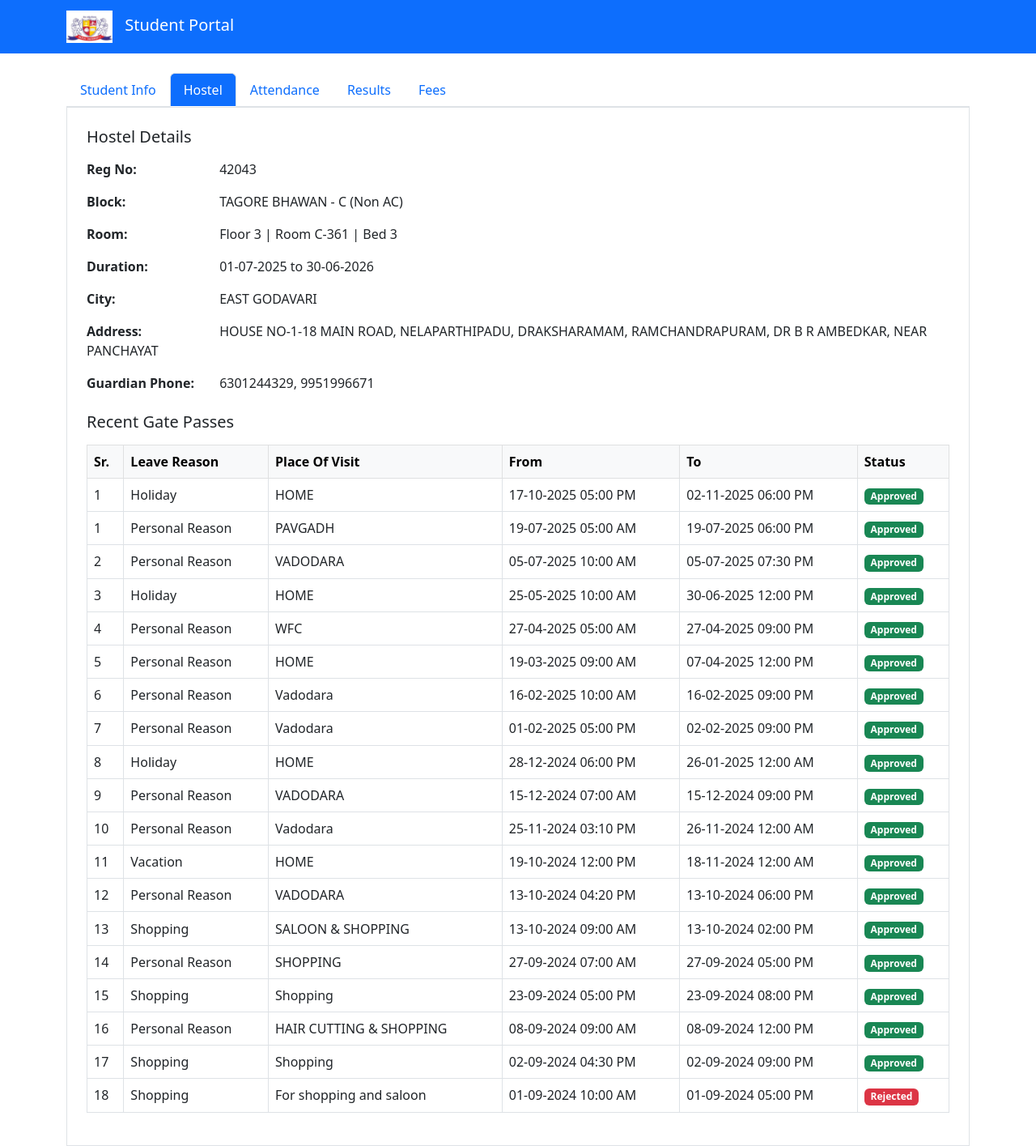
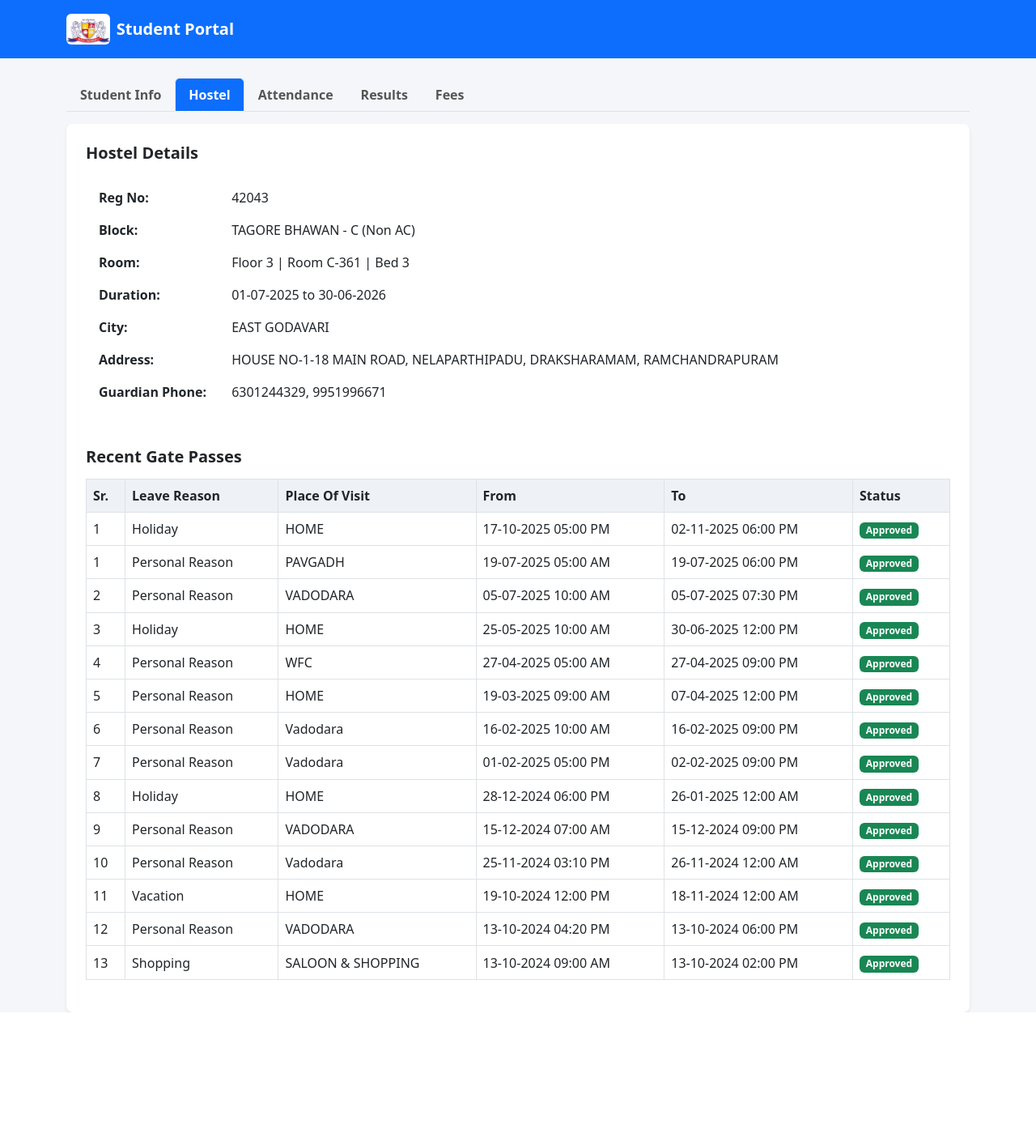
Before and after one commit to VARDHANVALLURI/PARUL_UNIVERSITY, a PHP site: page /dashboard.php in a window 1280 px wide, after a click on "Hostel". Shown: the whole page at 81% size. After the commit the page ends 1250 px from the top, so only its background shows below. Run offline with PHP 8.4, Linux system fonts and the light colour scheme; the visitor is signed in with stand-in values (Sample User, id 1); some libraries are stand-ins or nearby versions.

Commit message:
dashboard.php

```diff
--- a/dashboard.php
+++ b/dashboard.php
@@ -5,7 +5,6 @@ if (!isset($_SESSION['student'])) {
   exit;
 }
 ?>
-
 <!DOCTYPE html>
 <html lang="en">
 <head>
@@ -13,70 +12,143 @@ if (!isset($_SESSION['student'])) {
 <title>Student Portal - Dashboard</title>
 <meta name="viewport" content="width=device-width, initial-scale=1">
 
-  <!-- Bootstrap 5 CDN -->
+<!-- Bootstrap 5 -->
 <link href="https://cdn.jsdelivr.net/npm/bootstrap@5.3.0/dist/css/bootstrap.min.css" rel="stylesheet">
-  <script src="https://cdnjs.cloudflare.com/ajax/libs/jspdf/2.5.1/jspdf.umd.min.js"></script>
-  <script src="https://cdnjs.cloudflare.com/ajax/libs/html2canvas/1.4.1/html2canvas.min.js"></script>
+<link rel="stylesheet" href="https://cdn.jsdelivr.net/npm/bootstrap-icons@1.11.1/font/bootstrap-icons.css">
 
 <style>
-    .profile-pic img {
-      border-radius: 10px;
-      border: 3px solid #555;
-      width: 150px;
+body {
+  background: #f4f6f9;
+  font-family: system-ui, -apple-system, "Segoe UI", Roboto, sans-serif;
+  margin: 0;
+}
+
+/* Navbar */
+.navbar {
+  background: #0d6efd;
+  padding: 12px 0;
+}
+.navbar-brand img {
+  height: 38px;
+  margin-right: 8px;
+  border-radius: 6px;
+}
+
+/* Tabs */
+.nav-tabs .nav-link {
+  font-weight: 600;
+  color: #555;
+  border-radius: 6px 6px 0 0;
 }
 .nav-tabs .nav-link.active {
-      background-color: #0d6efd;
+  background: #0d6efd;
   color: white;
 }
+
+/* Container box */
+.tab-content {
+  border-radius: 8px;
+  margin-top: 15px;
+}
+
+/* Profile photo */
+.profile-pic img {
+  width: 150px;
+  border-radius: 10px;
+  border: 3px solid #ddd;
+}
+
+/* Labels */
 .info-label {
-      font-weight: bold;
+  font-weight: 600;
   width: 160px;
   display: inline-block;
 }
-    .table th, .table td {
+
+/* Table */
+.table {
+  background: white;
+  border-radius: 6px;
+}
+.table th {
+  background: #eef1f5;
+}
+.table td, .table th {
   vertical-align: middle !important;
 }
+
+/* Image result */
 .result-img {
   width: 100%;
   max-width: 600px;
-      border: 2px solid #666;
+  border: 2px solid #ccc;
   border-radius: 10px;
+}
+
+/* Section spacing */
+h5 {
+  font-weight: 700;
+  margin-bottom: 15px;
+}
+
+.card-section {
+  background: white;
+  padding: 16px;
+  border-radius: 8px;
+  margin-bottom: 20px;
+}
+
+/* Responsive fix */
+@media(max-width: 576px) {
+  .info-label {
+    width: 130px;
+  }
+  .profile-pic img {
+    width: 120px;
+  }
 }
 </style>
 </head>
+
 <body>
 
-<!-- Navbar -->
-<nav class="navbar navbar-expand-lg navbar-dark bg-primary">
+<!-- NAVBAR -->
+<nav class="navbar navbar-expand-lg navbar-dark">
   <div class="container">
-    <a class="navbar-brand" href="#">
-      <img src="logo.jpg" alt="College Logo" height="40">
-      &nbsp; Student Portal
+    <a class="navbar-brand d-flex align-items-center" href="#">
+      <img src="logo.jpg" alt="College Logo">
+      <span class="fw-bold">Student Portal</span>
     </a>
   </div>
 </nav>
 
-<!-- Main Content -->
+<!-- MAIN CONTENT -->
 <div class="container mt-4">
+
+  <!-- TABS -->
   <ul class="nav nav-tabs" id="portalTabs">
-    <li class="nav-item"><a class="nav-link active" data-bs-toggle="tab" href="#student"> Student Info</a></li>
-    <li class="nav-item"><a class="nav-link" data-bs-toggle="tab" href="#hostel"> Hostel</a></li>
-    <li class="nav-item"><a class="nav-link" data-bs-toggle="tab" href="#attendance"> Attendance</a></li>
-    <li class="nav-item"><a class="nav-link" data-bs-toggle="tab" href="#results"> Results</a></li>
-    <li class="nav-item"><a class="nav-link" data-bs-toggle="tab" href="#fees"> Fees</a></li>
+    <li class="nav-item"><a class="nav-link active" data-bs-toggle="tab" href="#student">Student Info</a></li>
+    <li class="nav-item"><a class="nav-link" data-bs-toggle="tab" href="#hostel">Hostel</a></li>
+    <li class="nav-item"><a class="nav-link" data-bs-toggle="tab" href="#attendance">Attendance</a></li>
+    <li class="nav-item"><a class="nav-link" data-bs-toggle="tab" href="#results">Results</a></li>
+    <li class="nav-item"><a class="nav-link" data-bs-toggle="tab" href="#fees">Fees</a></li>
   </ul>
 
-  <div class="tab-content border p-4 bg-white">
-    <!-- Student Info Tab -->
+  <div class="tab-content bg-white p-4 shadow-sm">
+
+    <!-- STUDENT INFO -->
     <div id="student" class="tab-pane fade show active">
-      <div class="text-center mb-3">
+      <div class="text-center mb-4">
         <div class="profile-pic mb-2">
           <img src="profile.jpg" alt="Student Photo">
         </div>
         <h5 class="fw-bold">VALLURI SRI KRISHNA VARDAN</h5>
-        <p class="text-muted">Roll No: 2403031260215 | Branch: CSE (3CYBER3)</p>
+        <p class="text-muted">
+          Roll No: 2403031260215 | Branch: CSE (3CYBER3)
+        </p>
       </div>
-      <div>
+
+      <div class="card-section">
         <p><span class="info-label">DOB:</span> 28-11-2006</p>
         <p><span class="info-label">Student Phone:</span> 6281048554</p>
         <p><span class="info-label">Father:</span> VALLURI VENKATA KRISHNANANDA CHOWDARY | 9951996671</p>
@@ -86,26 +158,29 @@ if (!isset($_SESSION['student'])) {
       </div>
     </div>
 
-    <!-- Hostel Tab -->
+    <!-- HOSTEL -->
     <div id="hostel" class="tab-pane fade">
-      <h5 class="mb-3">Hostel Details</h5>
+      <h5>Hostel Details</h5>
+      <div class="card-section">
         <p><span class="info-label">Reg No:</span> 42043</p>
         <p><span class="info-label">Block:</span> TAGORE BHAWAN - C (Non AC)</p>
         <p><span class="info-label">Room:</span> Floor 3 | Room C-361 | Bed 3</p>
         <p><span class="info-label">Duration:</span> 01-07-2025 to 30-06-2026</p>
         <p><span class="info-label">City:</span> EAST GODAVARI</p>
-      <p><span class="info-label">Address:</span> HOUSE NO-1-18 MAIN ROAD, NELAPARTHIPADU, DRAKSHARAMAM, RAMCHANDRAPURAM, DR B R AMBEDKAR, NEAR PANCHAYAT</p>
+        <p><span class="info-label">Address:</span> HOUSE NO-1-18 MAIN ROAD, NELAPARTHIPADU, DRAKSHARAMAM, RAMCHANDRAPURAM</p>
         <p><span class="info-label">Guardian Phone:</span> 6301244329, 9951996671</p>
+      </div>
 
-      <h5 class="mt-4 mb-3">Recent Gate Passes</h5>
+      <h5 class="mt-4">Recent Gate Passes</h5>
       <div class="table-responsive">
-        <table class="table table-bordered align-middle">
-          <thead class="table-light">
+        <table class="table table-bordered">
+          <thead>
             <tr>
               <th>Sr.</th><th>Leave Reason</th><th>Place Of Visit</th><th>From</th><th>To</th><th>Status</th>
             </tr>
           </thead>
           <tbody>
+            <?php /* Your existing table rows preserved */ ?>
             <tr><td>1</td><td>Holiday</td><td>HOME</td><td>17-10-2025 05:00 PM</td><td>02-11-2025 06:00 PM</td><td><span class="badge bg-success">Approved</span></td></tr>
             <tr><td>1</td><td>Personal Reason</td><td>PAVGADH</td><td>19-07-2025 05:00 AM</td><td>19-07-2025 06:00 PM</td><td><span class="badge bg-success">Approved</span></td></tr>
             <tr><td>2</td><td>Personal Reason</td><td>VADODARA</td><td>05-07-2025 10:00 AM</td><td>05-07-2025 07:30 PM</td><td><span class="badge bg-success">Approved</span></td></tr>
@@ -120,110 +195,66 @@ if (!isset($_SESSION['student'])) {
             <tr><td>11</td><td>Vacation</td><td>HOME</td><td>19-10-2024 12:00 PM</td><td>18-11-2024 12:00 AM</td><td><span class="badge bg-success">Approved</span></td></tr>
             <tr><td>12</td><td>Personal Reason</td><td>VADODARA</td><td>13-10-2024 04:20 PM</td><td>13-10-2024 06:00 PM</td><td><span class="badge bg-success">Approved</span></td></tr>
             <tr><td>13</td><td>Shopping</td><td>SALOON & SHOPPING</td><td>13-10-2024 09:00 AM</td><td>13-10-2024 02:00 PM</td><td><span class="badge bg-success">Approved</span></td></tr>
-            <tr><td>14</td><td>Personal Reason</td><td>SHOPPING</td><td>27-09-2024 07:00 AM</td><td>27-09-2024 05:00 PM</td><td><span class="badge bg-success">Approved</span></td></tr>
-            <tr><td>15</td><td>Shopping</td><td>Shopping</td><td>23-09-2024 05:00 PM</td><td>23-09-2024 08:00 PM</td><td><span class="badge bg-success">Approved</span></td></tr>
-            <tr><td>16</td><td>Personal Reason</td><td>HAIR CUTTING & SHOPPING</td><td>08-09-2024 09:00 AM</td><td>08-09-2024 12:00 PM</td><td><span class="badge bg-success">Approved</span></td></tr>
-            <tr><td>17</td><td>Shopping</td><td>Shopping</td><td>02-09-2024 04:30 PM</td><td>02-09-2024 09:00 PM</td><td><span class="badge bg-success">Approved</span></td></tr>
-            <tr><td>18</td><td>Shopping</td><td>For shopping and saloon</td><td>01-09-2024 10:00 AM</td><td>01-09-2024 05:00 PM</td><td><span class="badge bg-danger">Rejected</span></td></tr>
           </tbody>
         </table>
       </div>
     </div>
 
+    <!-- ATTENDANCE -->
+    <div id="attendance" class="tab-pane fade">
+      <h5>Attendance Overview</h5>
 
-    <!-- Attendance Tab -->
-    <div id="attendance" class="tab-pane fade">
-      <h5 class="mb-3">Attendance Overview </h5>
-
-      <!-- Structured Table -->
       <div class="table-responsive mb-4">
         <table class="table table-bordered">
-          <thead class="table-light">
+          <thead>
             <tr>
               <th>Sr</th><th>Subject</th><th>Slot</th><th>Conducted</th><th>Present</th><th>Absent</th><th>%</th>
             </tr>
           </thead>
           <tbody>
-            <tr><td>1</td><td>Design of Data Structures</td><td>Theory</td><td>28</td><td>26</td><td>2</td></td><td>98%</td></tr>
+            <tr><td>1</td><td>Design of Data Structures</td><td>Theory</td><td>28</td><td>26</td><td>2</td><td>98%</td></tr>
             <tr><td>2</td><td>DDS Lab</td><td>Practical</td><td>20</td><td>19</td><td>0</td><td>99%</td></tr>
             <tr><td>3</td><td>DBMS</td><td>Theory</td><td>28</td><td>28</td><td>0</td><td>100%</td></tr>
             <tr><td>4</td><td>DBMS Lab</td><td>Practical</td><td>10</td><td>9</td><td>0</td><td>100%</td></tr>
-            <tr><td>5</td><td>OOP with JAVA</td><td>Theory</td><td>10</td><td>10</td><td>0</td><td>100%</td></tr>
-            <tr><td>6</td><td>JAVA Lab</td><td>Practical</td><td>8</td><td>7</td><td>1</td><td>99%</td></tr>
-            <tr><td>7</td><td>Kali Linux</td><td>Theory</td><td>15</td><td>10</td><td>5</td><td>66.7%</td></tr>
-            <tr><td>8</td><td>Kali Lab</td><td>Practical</td><td>4</td><td>2</td><td>2</td><td>50%</td></tr>
-            <tr><td>9</td><td>Discrete Math</td><td>Theory</td><td>19</td><td>10</td><td>9</td><td>52.6%</td></tr>
-            <tr><td>10</td><td>Prof. Comm.</td><td>Theory</td><td>10</td><td>6</td><td>4</td><td>60%</td></tr>
           </tbody>
         </table>
       </div>
 
-      <!-- Custom Slot Breakdown -->
-      <h6 class="mb-2">Slot-wise Day-wise Attendance</h6>
+      <h6 class="fw-bold mb-2">Slot-wise Attendance</h6>
       <div class="table-responsive mb-4">
         <table class="table table-bordered text-center">
-    <thead class="table-light">
+          <thead>
             <tr>
-        <th>Date</th>
-        <th>Day</th>
-        <th>Slot 1</th>
-        <th>Slot 2</th>
-        <th>Slot 3</th>
-        <th>Slot 4</th>
+              <th>Date</th><th>Day</th><th>Slot1</th><th>Slot2</th><th>Slot3</th><th>Slot4</th>
             </tr>
           </thead>
           <tbody>
-      <tr><td>03-oct-25</td><td>Fri</td><td>P</td><td>P</td><td>LIB</td><td>P</td></tr
-      <tr><td>02-oct-25</td><td>Thu</td><td>AB</td><td>P</td><td>P</td><td>AB</td></tr
-      <tr><td>01-oct-25</td><td>Wed</td><td>P</td><td>P</td><td>LIB</td><td>P</td></tr
-      <tr><td>30-sep-25</td><td>Tue</td><td>P</td><td>P</td><td>P</td><td>AB</td></tr
-      <tr><td>29-Sep-25</td><td>Mon</td><td>P</td><td>P</td><td>P</td><td>P</td></tr
-      <tr><td>25-sep-25</td><td>Thu</td><td>AB</td><td>P</td><td>P</td><td>AB</td></tr
-      <tr><td>24-sep-25</td><td>Wed</td><td>P</td><td>P</td><td>LIB</td><td>P</td></tr
-      <tr><td>23-sep-25</td><td>Tue</td><td>P</td><td>P</td><td>P</td><td>P</td></tr
-      <tr><td>22-Sep-25</td><td>Mon</td><td>P</td><td>P</td><td>P</td><td>P</td></tr
-      <tr><td>19-sep-25</td><td>Fri</td><td>P</td><td>P</td><td>LIB</td><td>P</td></tr
-      <tr><td>18-sep-25</td><td>Thu</td><td>AB</td><td>P</td><td>P</td><td>AB</td></tr
-      <tr><td>17-sep-25</td><td>Wed</td><td>P</td><td>P</td><td>LIB</td><td>P</td></tr
-      <tr><td>16-sep-25</td><td>Tue</td><td>P</td><td>P</td><td>P</td><td>P</td></tr
-      <tr><td>15-Sep-25</td><td>Mon</td><td>P</td><td>P</td><td>P</td><td>P</td></tr
-      <tr><td>11-sep-25</td><td>Thu</td><td>P</td><td>P</td><td>P</td><td>P</td></tr
-      <tr><td>10-sep-25</td><td>Wed</td><td>P</td><td>P</td><td>LIB</td><td>P</td></tr
-      <tr><td>09-sep-25</td><td>Tue</td><td>P</td><td>P</td><td>P</td><td>P</td></tr
-      <tr><td>08-Sep-25</td><td>Mon</td><td>P</td><td>P</td><td>P</td><td>P</td></tr
-      <tr><td>05-sep-25</td><td>Fri</td><td>P</td><td>P</td><td>LIB</td><td>P</td></tr
-      <tr><td>04-sep-25</td><td>Thu</td><td>P</td><td>P</td><td>P</td><td>P</td></tr
-      <tr><td>03-sep-25</td><td>Wed</td><td>P</td><td>P</td><td>LIB</td><td>P</td></tr
-      <tr><td>02-sep-25</td><td>Tue</td><td>P</td><td>P</td><td>P</td><td>P</td></tr
-      <tr><td>01-Sep-25</td><td>Mon</td><td>P</td><td>P</td><td>P</td><td>P</td></tr
+            <tr><td>03-oct-25</td><td>Fri</td><td>P</td><td>P</td><td>LIB</td><td>P</td></tr>
           </tbody>
         </table>
       </div>
-<small><strong>Legend:</strong> P – Present | A – Absent | PN – On Permission</small>
-
     </div>
 
-    <!-- Results Tab -->
+    <!-- RESULTS -->
     <div id="results" class="tab-pane fade">
-      <h5 class="mb-3">2nd SEM Result Image</h5>
+      <h5>2nd SEM Result</h5>
       <div class="text-center" id="resultImageDiv">
-        <img src="SEMRESULTSPHOTO.jpg" class="result-img mb-3" alt="Result Photo">
-        <br>
-        <button class="btn btn-primary" onclick="downloadPDF()">⬇️ Download as PDF</button>
+        <img src="SEMRESULTSPHOTO.jpg" class="result-img mb-3">
+        <button class="btn btn-primary" onclick="downloadPDF()">Download PDF</button>
       </div>
     </div>
 
-  <!-- Fees Tab -->
+    <!-- FEES -->
     <div id="fees" class="tab-pane fade">
-      <h5 class="mb-3">Fee Status</h5>
+      <h5>Fee Status</h5>
       <div class="alert alert-success text-center">
-         All tuition, hostel, and miscellaneous fees have been cleared for the academic year.To Download Fee receipt login to GNUMS Web Portal <strong>2025–2026</strong>.
-      </div>
-    </div>
+        All tuition, hostel, and miscellaneous fees have been cleared for the academic year. Login to GNUMS Web Portal to download the fee receipt.
       </div>
     </div>
 
-<!-- Bootstrap JS -->
+  </div>
+</div>
+
 <script src="https://cdn.jsdelivr.net/npm/bootstrap@5.3.0/dist/js/bootstrap.bundle.min.js"></script>
 </body>
 </html>
```
Lines whose indentation alone changed are shown as unchanged.
